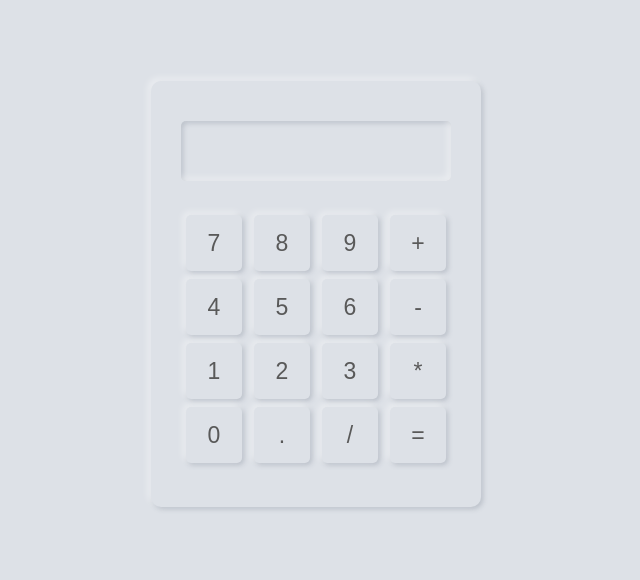
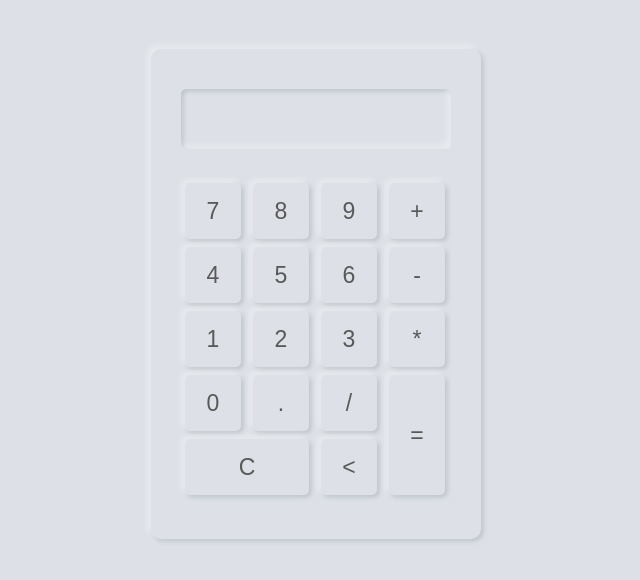
Before and after one commit to leomunizq/Calculator-Neumorphism-Project, a plain HTML site: page index.html in a window 1280 px wide. Shown: the part 106-686 px from the top of the page, without its empty margins (324-964 px from the left). Drawn offline with Linux system fonts and the light colour scheme.

Commit message:
New buttons and functions
New clear all button and delete characters individually.

```diff
--- a/index.html
+++ b/index.html
@@ -45,7 +45,7 @@
               onclick="val(mul.value)"
             />
           </div>
-          <div class="row">
+          <div class="row" style="position: relative">
             <input type="button" value="0" name="v0" onclick="val(v0.value)" />
             <input
               type="button"
@@ -60,12 +60,24 @@
               onclick="val(vdiv.value)"
             />
             <input
+              style="height: 120px"
+              aria-rowspan="2"
               type="button"
               title="Click 2 vezes para limpar"
               value="="
               name="veql"
               onclick="calculate()"
             />
+          </div>
+          <div class="row" style="position: absolute; margin-top: -64px">
+            <input
+              style="width: 124px"
+              type="button"
+              value="C"
+              name="clean"
+              onclick="clean()"
+            />
+            <input type="button" value="<" name="back" onclick="back()" />
           </div>
         </div>
       </form>
--- a/main.js
+++ b/main.js
@@ -12,3 +12,18 @@ var btn = form.veql
 btn.addEventListener('dblclick', function () {
   form.disp.value = '' //quando clica 2 vezes em igual limpa tudo
 })
+
+var cln = form.clean
+cln.addEventListener('click', function () {
+  form.disp.value = '' //quando clica no C limpa tudo
+})
+
+var inputText = window.document.querySelector('#disp')
+var bck = form.back
+bck.addEventListener('click', function () {
+  if (inputText.value.length) {
+    inputText.value = inputText.value.substr(0, inputText.value.length - 1)
+    inputText.focus()
+    //quando clica no < limpa
+  }
+})
--- a/style.css
+++ b/style.css
@@ -18,6 +18,7 @@ body {
 }
 
 .calculator {
+  display: inline-flexbox;
   width: 330px;
   background: #dde1e7;
   padding: 40px 30px;
@@ -50,11 +51,12 @@ form .result {
 }
 
 form .buttons {
-  text-align: center;
+  text-align: left;
   padding: 30px 0 0 0;
 }
 
 .buttons input[type='button'] {
+  vertical-align: top;
   height: 56px;
   width: 56px;
   font-size: 23px;
```
